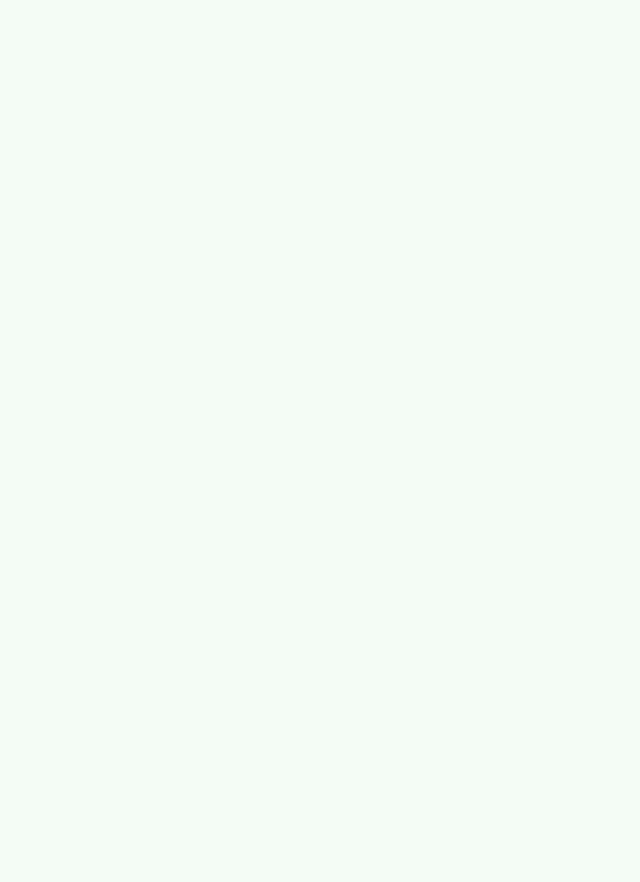
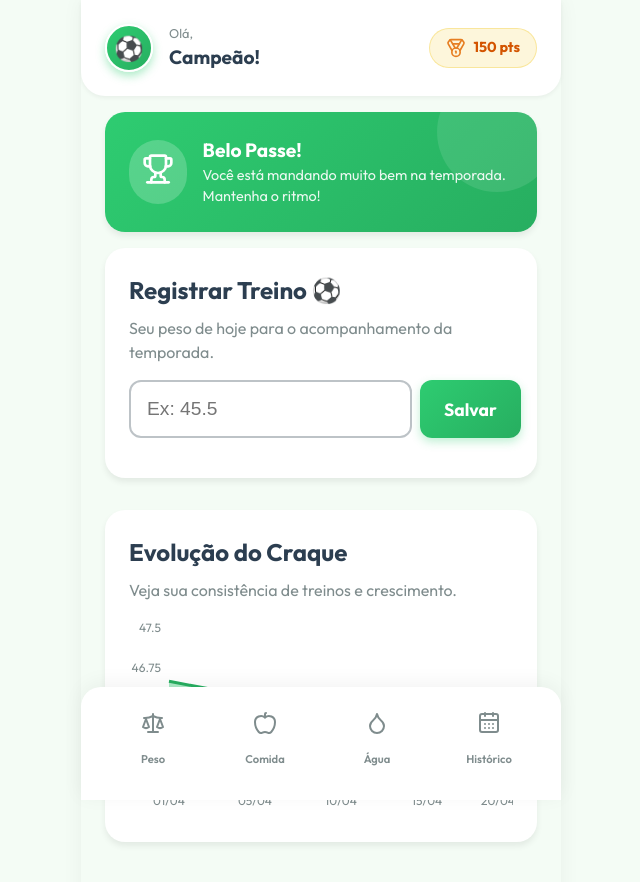
Before and after one commit to leocosta42/craque-da-saude, a Next.js app: page / in a window 1280 px wide. Before the commit this address had no page. Shown: the top 882 px of the page, without its empty margins (319-959 px from the left). Before the commit the page ends 800 px from the top, so only its background shows below. Built offline with nearby package versions, Linux system fonts and the light colour scheme.

Commit message:
FixRootRedirect

```diff
--- a/app/page.js
+++ b/app/page.js
@@ -1,5 +1,5 @@
-import { redirect } from 'next/navigation';
+import PesoPage from './peso/page';
 
 export default function Home() {
-  redirect('/peso');
+  return <PesoPage />;
 }
```
